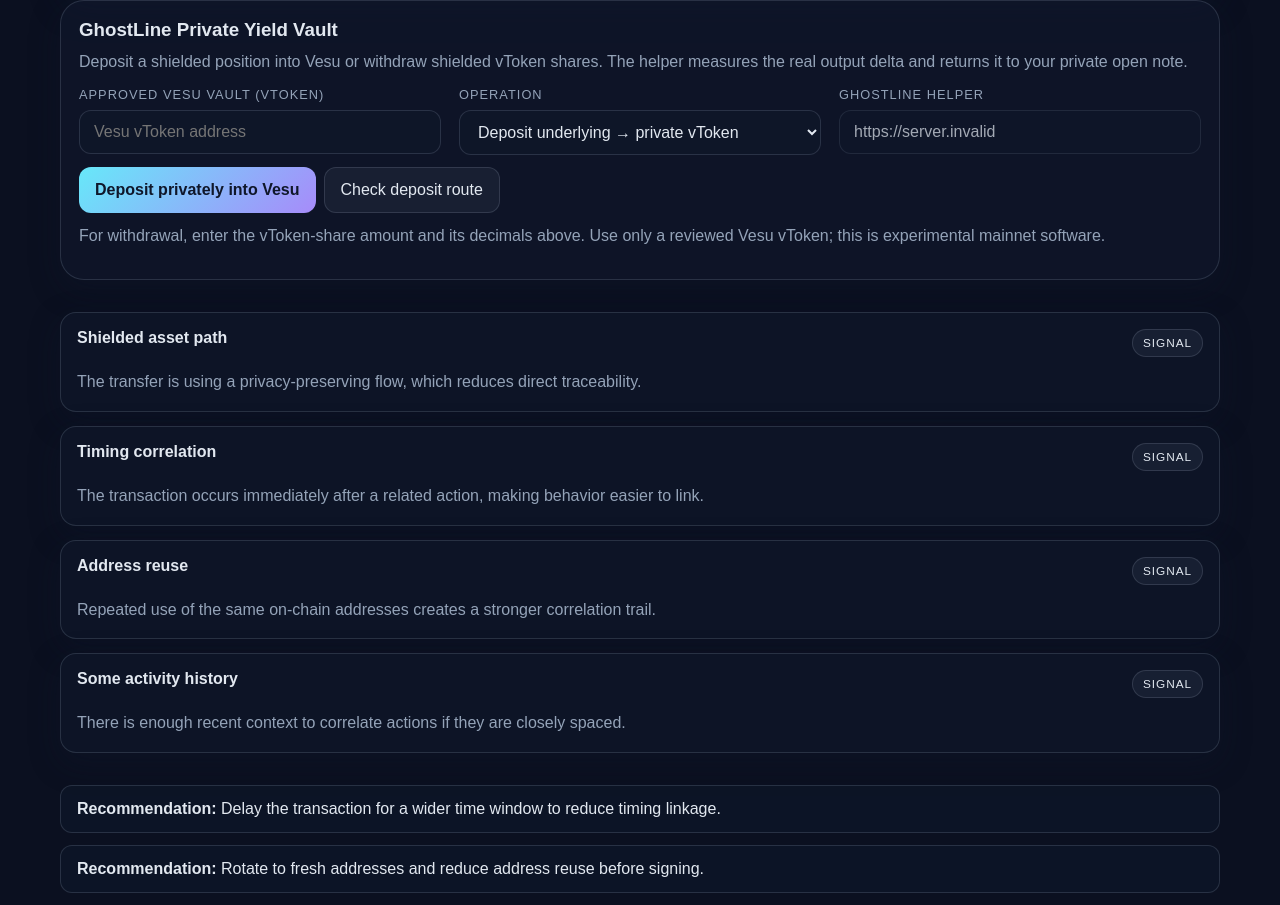
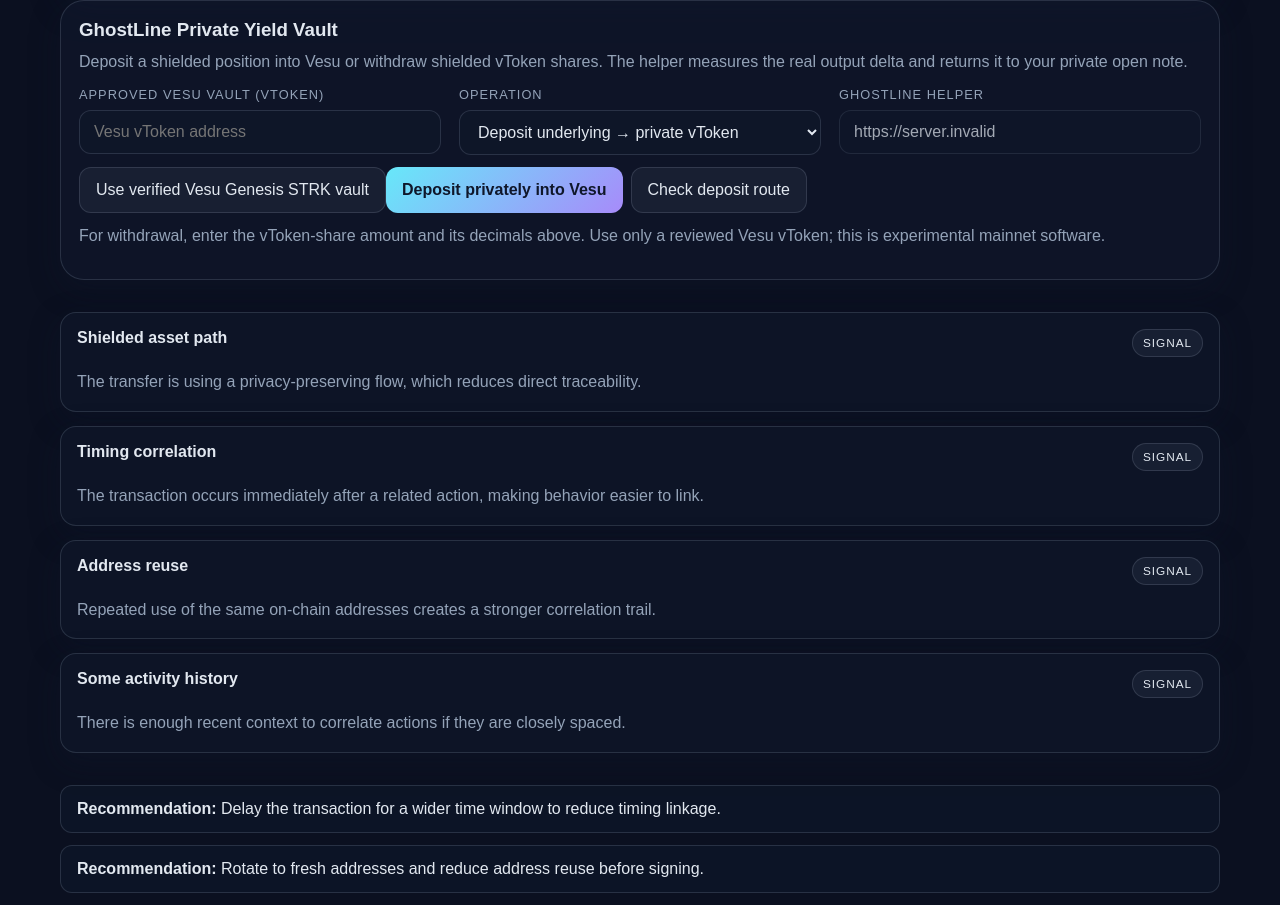
Before and after one commit to Leequidice/GhostLine, a Next.js app: page / in a window 1280 px wide. Shown: the part 1174-2079 px from the top of the page. Built offline with nearby package versions, Linux system fonts and the light colour scheme; no server answers.

Commit message:
Add verified Vesu STRK vault preset

```diff
--- a/app/page.tsx
+++ b/app/page.tsx
@@ -12,6 +12,13 @@
   history: "moderate",
   pattern: "repeat",
   shielded: true,
+};
+
+// Vesu's official `pools_sn_mainnet.json`: Genesis Pool STRK market.
+const VESU_GENESIS_STRK = {
+  underlying: "0x04718f5a0fc34cc1af16a1cdee98ffb20c31f5cd61d6ab07201858f4287c938d",
+  vault: "0x037ae3f583c8d644b7556c93a04b83b52fa96159b2b0cbd83c14d3122aef80a2",
+  decimals: "18",
 };
 
 export default function Home() {
@@ -397,6 +404,18 @@
             </div>
           </div>
           <button
+            className="secondary-button"
+            style={{ marginTop: 12 }}
+            onClick={() => {
+              setTokenAddress(VESU_GENESIS_STRK.underlying);
+              setTokenDecimals(VESU_GENESIS_STRK.decimals);
+              setYieldVault(VESU_GENESIS_STRK.vault);
+              setActionStatus("Vesu Genesis STRK market selected. Enter the amount, then check the route before submitting.");
+            }}
+          >
+            Use verified Vesu Genesis STRK vault
+          </button>
+          <button
             className="primary-button"
             style={{ marginTop: 12 }}
             disabled={!yieldHelper}
```
Also changed, not shown: 1 other file (tests, documents, lock files or other folders).
